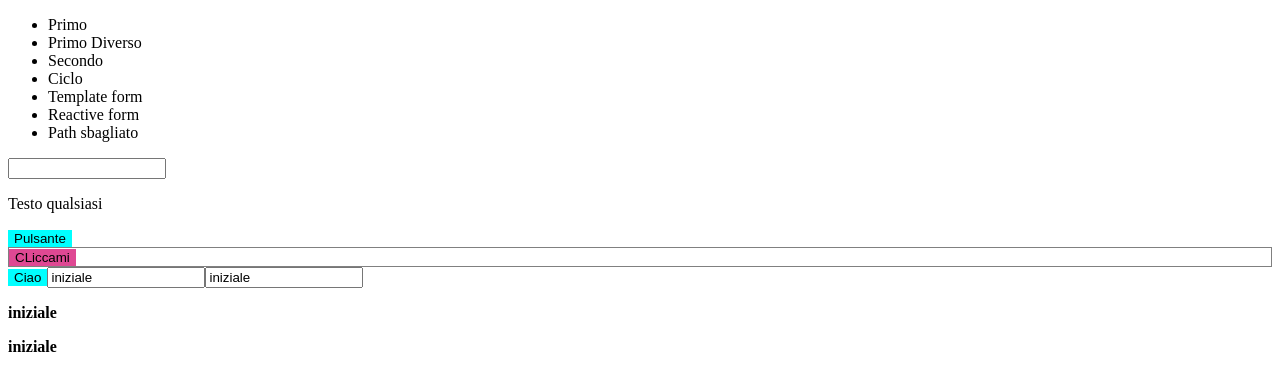
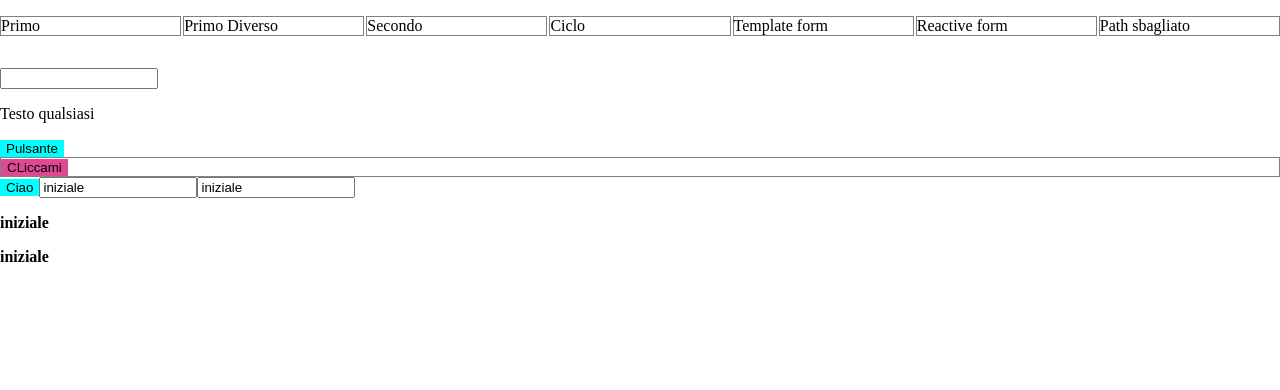
Before and after one commit to LukeSkywa/DemoMilano, an Angular app: page / in a window 1280 px wide. Shown: the top 390 px of the page. Built offline with nearby package versions, Linux system fonts and the light colour scheme.

Commit message:
utilizzo mixin

```diff
--- a/package.json
+++ b/package.json
@@ -19,6 +19,7 @@
     "@angular/platform-browser": "~9.0.5",
     "@angular/platform-browser-dynamic": "~9.0.5",
     "@angular/router": "~9.0.5",
+    "classlist.js": "^1.1.20150312",
     "rxjs": "~6.5.4",
     "tslib": "^1.10.0",
     "zone.js": "~0.10.2"
--- a/src/app/menu/menu.component.html
+++ b/src/app/menu/menu.component.html
@@ -1,9 +1,9 @@
-<ul>
-    <li routerLink="/primo" routerLinkActive="active">Primo</li>
-    <li routerLink="/primo-diverso" routerLinkActive="active">Primo Diverso</li>
-    <li routerLink="/secondo" routerLinkActive="active">Secondo</li>
-    <li routerLink="/ciclo-vita" routerLinkActive="active">Ciclo</li>
-    <li routerLink="/template-form" routerLinkActive="active">Template form</li>
-    <li routerLink="/reactive-form" routerLinkActive="active">Reactive form</li>
-    <li routerLink="/sadsadsadsad" routerLinkActive="active">Path sbagliato</li>
-</ul>
+<div class="grid">
+    <p routerLink="/primo" routerLinkActive="active" class="grid1">Primo</p>
+    <p routerLink="/primo-diverso" routerLinkActive="active" class="grid2">Primo Diverso</p>
+    <p routerLink="/secondo" routerLinkActive="active" class="grid3">Secondo</p>
+    <p routerLink="/ciclo-vita" routerLinkActive="active" class="grid4">Ciclo</p>
+    <p routerLink="/template-form" routerLinkActive="active" class="grid5">Template form</p>
+    <p routerLink="/reactive-form" routerLinkActive="active" class="grid6">Reactive form</p>
+    <p routerLink="/sadsadsadsad" routerLinkActive="active" class="grid7">Path sbagliato</p>
+</div>
--- a/src/app/menu/menu.component.scss
+++ b/src/app/menu/menu.component.scss
@@ -1,3 +1,34 @@
+@import "../../assets/scss/mixin";
+
 .active{
     font-weight: bold;
 }
+
+.grid {
+    @include display-grid((1fr 1fr 1fr 1fr 1fr 1fr 1fr), 0, 2px);
+
+    p{
+        border: 1px solid gray;
+    }
+}
+.grid1{
+    @include grid-column(1, 1);
+}
+.grid2{
+    @include grid-column(2, 1);
+}
+.grid3{
+    @include grid-column(3, 1);
+}
+.grid4{
+    @include grid-column(4, 1);
+}
+.grid5{
+    @include grid-column(5, 1);
+}
+.grid6{
+    @include grid-column(6, 1);
+}
+.grid7{
+    @include grid-column(7, 1);
+}
--- /dev/null
+++ b/src/assets/scss/mixin.scss
@@ -0,0 +1,97 @@
+@mixin display-grid($col-list: 0, $row-list: 0, $col-gap: 0, $row-gap: 0) {
+    display: grid;
+    display: -ms-grid;
+
+    @if $col-list != 0 {
+      @if $col-gap != 0 {
+        $col: ();
+        @for $i from 1 through length($col-list) {
+          @if $i != length($col-list) {
+            $col: append($col, nth($col-list, $i), space);
+            $col: append($col, $col-gap, space);
+          } @else {
+            $col: append($col, nth($col-list, $i), space);
+          }
+        }
+        -ms-grid-columns: $col;
+        grid-template-columns: $col-list;
+        grid-column-gap: $col-gap;
+      } @else {
+        grid-template-columns: $col-list;
+        -ms-grid-columns: $col-list;
+      }
+    }
+
+    @if $row-list != 0 {
+      @if $row-gap != 0 {
+        $row: ();
+        @for $i from 1 through length($row-list) {
+          @if $i != length($row-list) {
+            $row: append($row, nth($row-list, $i), space);
+            $row: append($row, $row-gap, space);
+          } @else {
+            $row: append($row, nth($row-list, $i), space);
+          }
+        }
+        -ms-grid-rows: $row;
+        grid-template-rows: $row-list;
+        grid-row-gap: $row-gap;
+      } @else {
+        grid-template-rows: $row-list;
+        -ms-grid-rows: $row-list;
+      }
+    }
+  }
+
+  @mixin grid-column($col, $with-gap: 0) {
+    grid-column: $col;
+    @if $with-gap != 0 {
+      -ms-grid-column: $col + ($col - 1);
+    } @else {
+      -ms-grid-column: $col;
+    }
+  }
+
+  @mixin grid-column-span($start, $end, $with-gap: 0) {
+    grid-column-start: $start;
+    grid-column-end: $end;
+    $span: $end - $start;
+    @if $with-gap != 0 {
+      -ms-grid-column: ($start*2) - 1;
+      -ms-grid-column-span: ($span*2) - 1;
+    } @else {
+      -ms-grid-column: $start;
+      -ms-grid-column-span: $span;
+    }
+  }
+
+  @mixin grid-row($row, $with-gap: 0) {
+    grid-row: $row;
+    @if $with-gap != 0 {
+      -ms-grid-row: ($row*2) - 1;
+    } @else {
+      -ms-grid-row: $row;
+    }
+  }
+
+  @mixin grid-row-span($start, $end, $with-gap: 0) {
+    grid-row-start: $start;
+    grid-row-end: $end;
+    $span: $end - $start;
+    @if $with-gap != 0 {
+      -ms-grid-row: ($start*2) - 1;
+      -ms-grid-row-span: ($span*2) - 1;
+    } @else {
+      -ms-grid-row: $start;
+      -ms-grid-row-span: $span;
+    }
+  }
+
+
+@mixin css-for-ie {
+    @media all and (-ms-high-contrast: none),
+    (-ms-high-contrast: active) {
+      /* IE10+ CSS styles go here */
+      @content;
+    }
+  }
--- a/src/polyfills.ts
+++ b/src/polyfills.ts
@@ -19,7 +19,7 @@
  */
 
 /** IE10 and IE11 requires the following for NgClass support on SVG elements */
-// import 'classlist.js';  // Run `npm install --save classlist.js`.
+import 'classlist.js';  // Run `npm install --save classlist.js`.
 
 /**
  * Web Animations `@angular/platform-browser/animations`
--- a/src/styles.scss
+++ b/src/styles.scss
@@ -1,5 +1,9 @@
 /* You can add global styles to this file, and also import other style files */
 @import "assets/scss/variables";
+
+html, body{
+    margin: 0;
+}
 
 input{
     width: $input-width;
```
Also changed, not shown: 1 other file (tests, documents, lock files or other folders).
